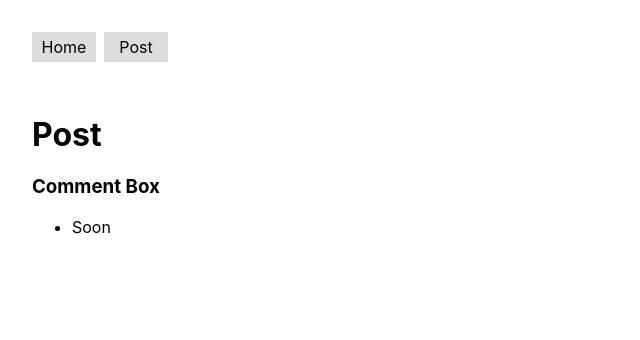
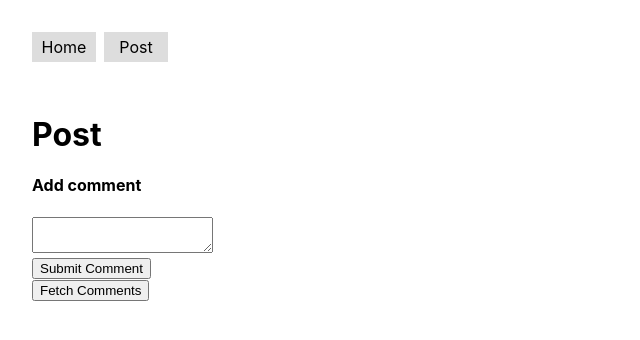
Before and after one commit to diegolsarmiento/simple-react-next-redux, a Next.js app: page /post in a window 1280 px wide. Shown: the top 340 px of the page, without its empty margins (0-640 px from the left). Built offline with nearby package versions, Linux system fonts and the light colour scheme.

Commit message:
Added form to Component

```diff
--- a/components/CommentBox.tsx
+++ b/components/CommentBox.tsx
@@ -1,14 +1,39 @@
 import React from 'react';
+import { connect } from 'react-redux';
 
-const CommentBox = () => {
-    return(
-        <div>
-            <h3>Comment Box</h3>
-            <ul>
-                <li>Soon</li>
-            </ul>
-        </div>
-    )
+class CommentBox extends React.Component<{comment: string}, {comment: string}> {
+
+    title = 'Add comment';
+    buttonText = 'Submit Comment';
+    state = { comment: ''};
+
+    handleChange = (event: any) => {
+        this.setState({ comment: event.target.value});
+    }
+
+    handleSubmit = (event: any) => {
+        event.preventDefault();
+        //this.props.saveComment(this.state.comment);
+        this.setState({comment: ''});
+    }
+
+    render () {
+        return(
+            <div>
+                <div>
+                    <form onSubmit={this.handleSubmit} role="box">
+                        <h4>{this.title}</h4>
+                        <textarea aria-label="text-comment" onChange={this.handleChange} value={this.state.comment} />
+                        <div>
+                            <button>{this.buttonText}</button>
+                        </div>
+                    </form>
+                    {/* TODO: onClick={this.props.fetchComments */}
+                    <button aria-label="async-button" >Fetch Comments</button>
+                </div>
+            </div>
+        )
+    }
 }
 
- export default CommentBox;
+export default CommentBox;
```
